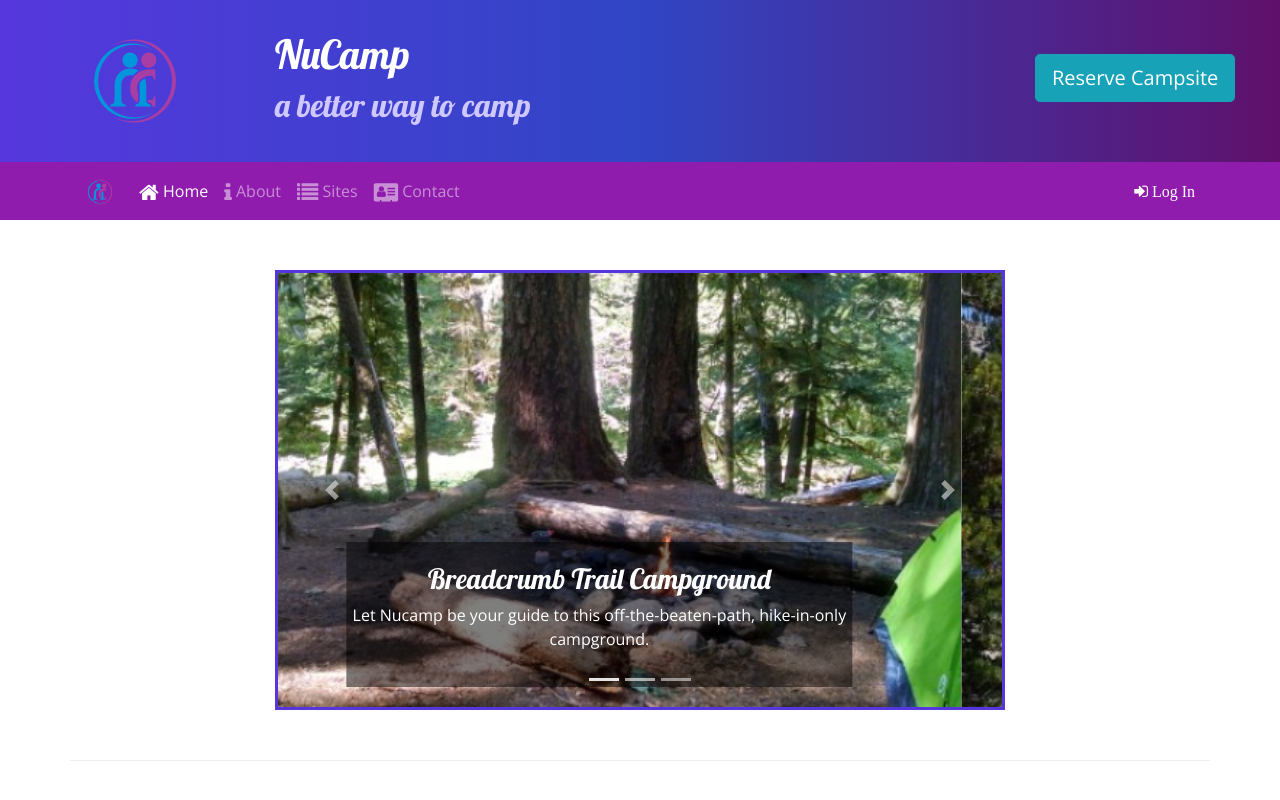
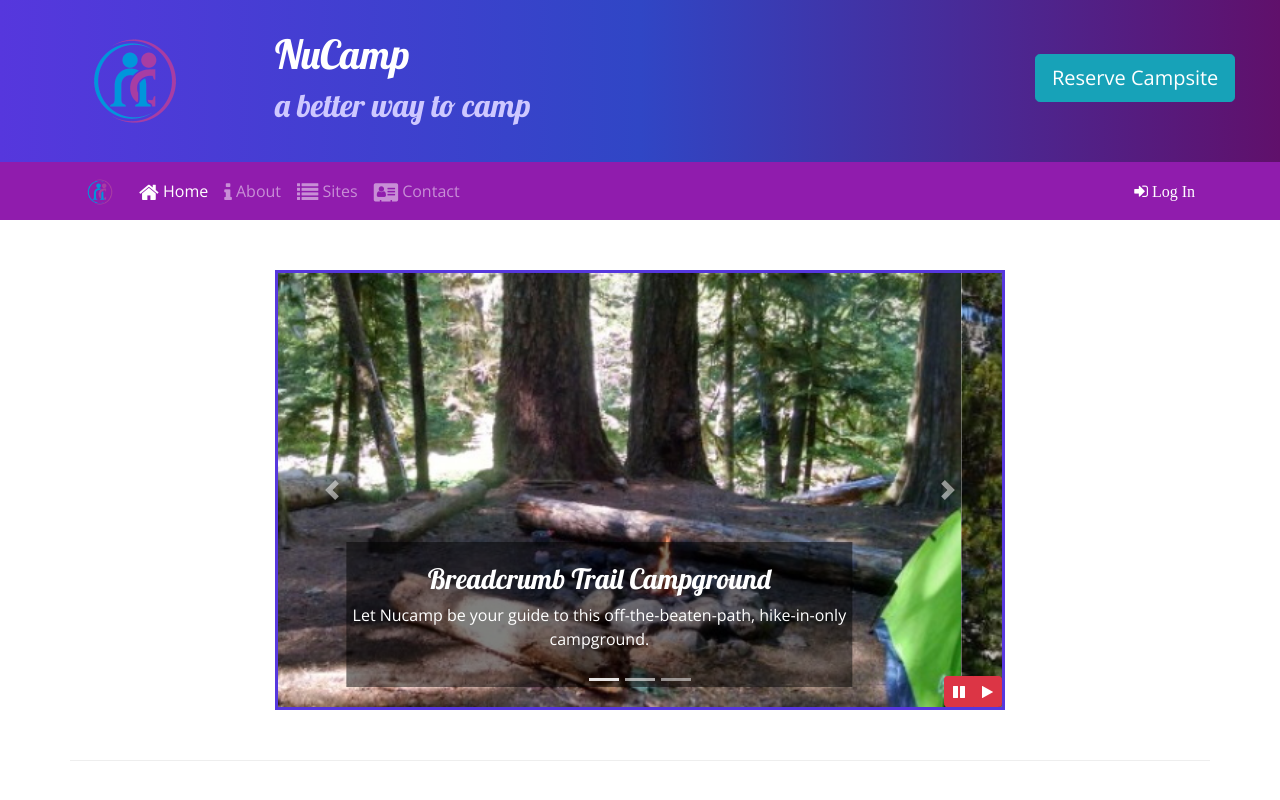
Before and after one commit to stone-com/Nucampsite, a website: page index.html in a window 1280 px wide. Shown: the top 800 px of the page. Drawn offline with nearby package versions, Linux system fonts and the light colour scheme.

Commit message:
Bootstrap and Jquery part 1

```diff
--- a/css/styles.css
+++ b/css/styles.css
@@ -39,3 +39,10 @@ a, a:hover {
 .carousel {
     border: solid #5637DD;
 }
+
+#carouselButton {
+    position: absolute;
+    right: 0;
+    bottom: 0;
+    z-index: 100;
+}
--- a/index.html
+++ b/index.html
@@ -187,6 +187,14 @@
                         <span class="carousel-control-next-icon"></span>
                         <span class="sr-only">Next </span>
                     </a>
+                    <div class="btn-group" id="carouselButton">
+                        <button class="btn btn-danger btn-sm" id="carouselPause">
+                            <i class="fa fa-pause"></i>
+                        </button>
+                        <button class="btn btn-danger btn-sm" id="carouselPlay">
+                            <i class="fa fa-play"></i>
+                        </button>
+                    </div>
                 </div>
             </div>
         </div>
@@ -268,9 +276,16 @@
     <script src="node_modules/bootstrap/dist/js/bootstrap.min.js"></script>
 
     <script>
-      $(function () {
-        $('[data-toggle="tooltip"]').tooltip()
-      })
+     $(function() {
+        $('.carousel').carousel( { interval: 2000 } );
+        $("#carouselPause").click(function(){
+                $(".carousel").carousel("pause");
+            });
+            $("#carouselPlay").click(function(){
+                $(".carousel").carousel("cycle");
+            });
+     });
+
     </script>
 
 </body>
```
